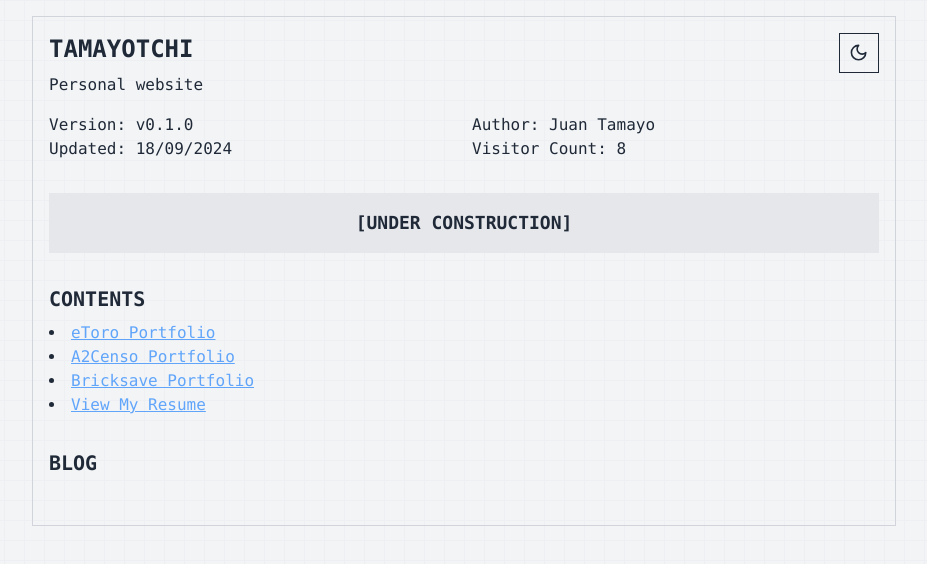
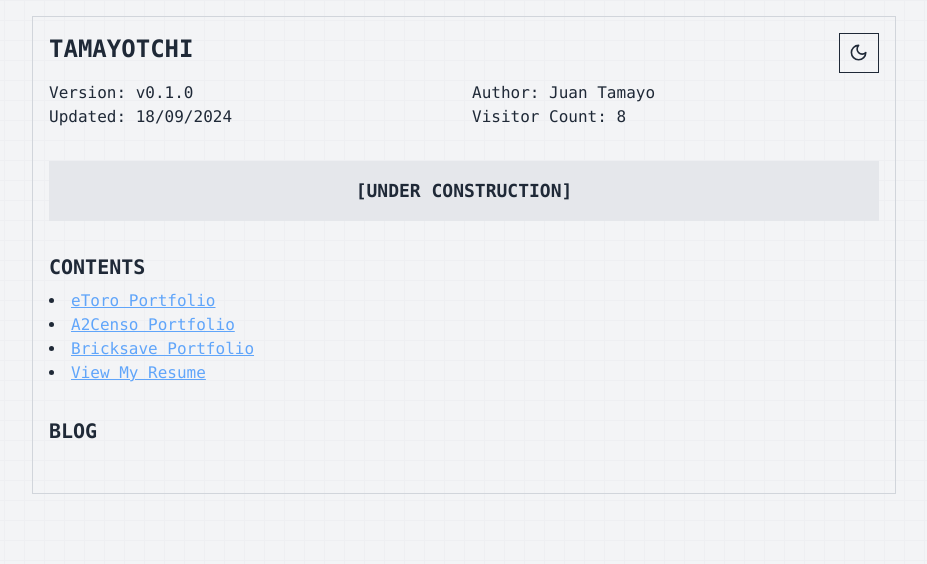
Before and after one commit to tamayotchi/tamayotchi, a React (Vite) app: page / in a window 1280 px wide. Shown: the top 564 px of the page, without its empty margins (176-1103 px from the left). Built offline with nearby package versions, Linux system fonts and the light colour scheme.

Commit message:
remove personal website

```diff
--- a/src/Retro.tsx
+++ b/src/Retro.tsx
@@ -34,7 +34,7 @@ export default function RetroWebpage() {
               <span className="sr-only">Toggle dark mode</span>
             </Button>
             <h1 className="text-2xl font-bold mb-2">TAMAYOTCHI</h1>
-            <p className="mb-4">Personal website</p>
+            <p className="mb-4"></p>
             <div className="grid grid-cols-2 gap-4">
               <div>
                 <p>Version: v0.1.0</p>
```
